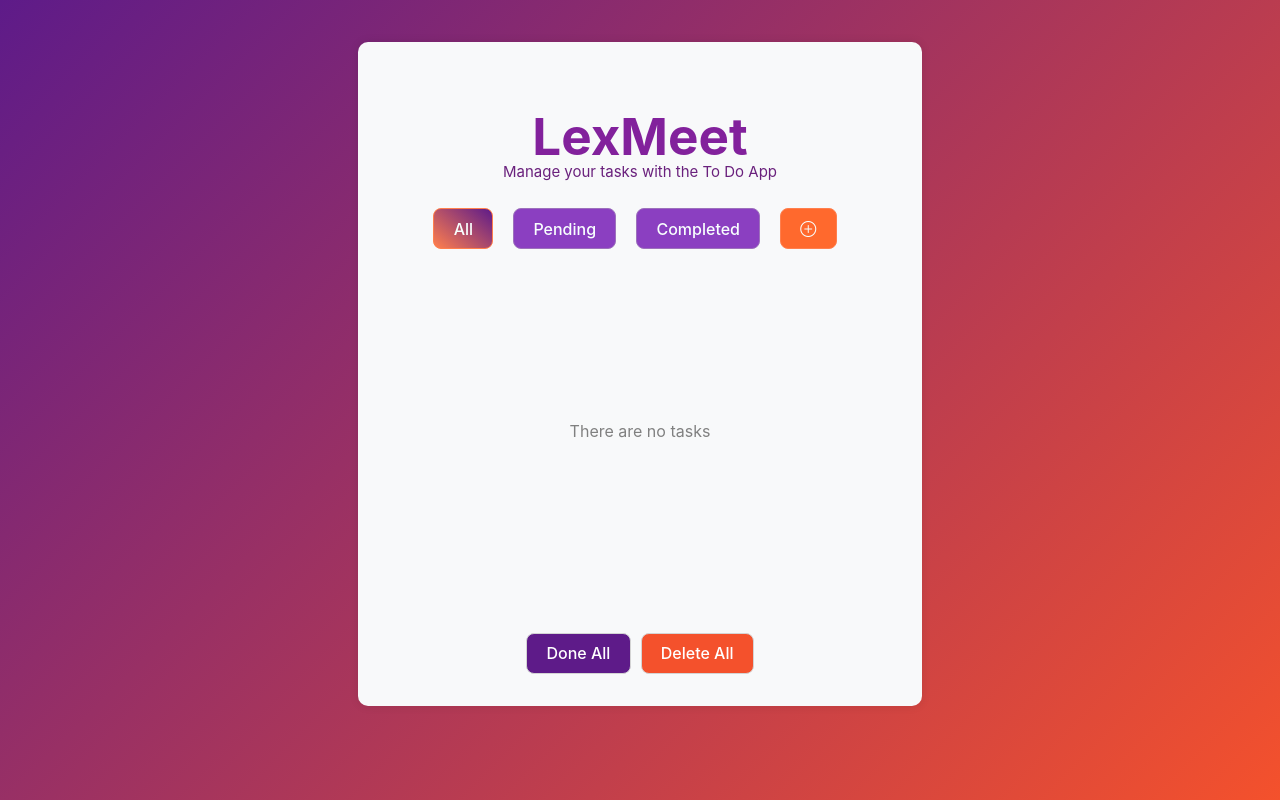
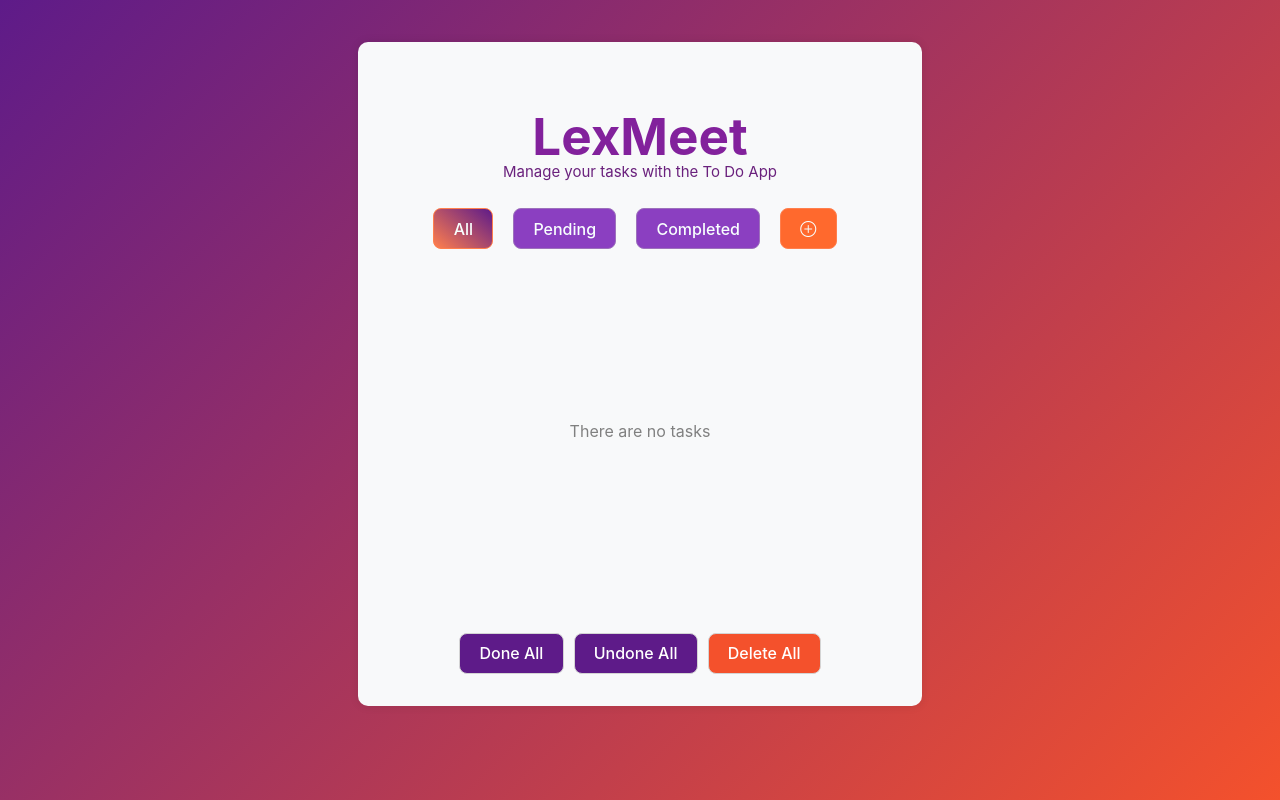
Before and after one commit to kylekrc/todo-app, a React (Vite) app: page / in a window 1280 px wide. Built offline with nearby package versions, Linux system fonts and the light colour scheme.

Commit message:
Undone All button

```diff
--- a/src/App.css
+++ b/src/App.css
@@ -487,6 +487,20 @@ textarea#description, textarea#editDescription {
   border-radius: 8px;
 }
 
+.btn-warning {
+  color: #ffffff;
+  background-color: #5E1B89;
+  border-color: #d4d4d4;
+  border-radius: 8px;
+}
+
+.btn-warning:hover, .btn-warning:focus {
+  color: #ffffff;
+  background: linear-gradient(to right, #F4512C, #5E1B89);
+  border-color: #d4d4d4;
+  border-radius: 8px;
+}
+
 .btn-primary-save {
   background: #5E1B89;
   color: white;
--- a/src/App.jsx
+++ b/src/App.jsx
@@ -18,6 +18,7 @@ function App() {
   const [showDetailsModal, setShowDetailsModal] = useState(false);
   const [showDeleteAllModal, setShowDeleteAllModal] = useState(false);
   const [showDoneAllModal, setShowDoneAllModal] = useState(false);
+  const [showUndoneAllModal, setShowUndoneAllModal] = useState(false);
   const [taskToDelete, setTaskToDelete] = useState(null);
   const [taskToEdit, setTaskToEdit] = useState(null);
   const [actionInProgress, setActionInProgress] = useState(false);
@@ -115,6 +116,11 @@ function App() {
   const handleDoneAll = () => {
     setTodos(todos.map((t) => ({ ...t, done: true })));
     setShowDoneAllModal(false);
+  };
+
+  const handleUndoneAll = () => {
+    setTodos(todos.map((t) => ({ ...t, done: false })));
+    setShowUndoneAllModal(false);
   };
 
   const handleDeleteAll = () => {
@@ -328,6 +334,12 @@ function App() {
             Done All
           </button>
           <button
+            className="btn btn-warning me-2"
+            onClick={() => setShowUndoneAllModal(true)}
+          >
+            Undone All
+          </button>
+          <button
             className="btn btn-danger-delAll"
             onClick={() => setShowDeleteAllModal(true)}
           >
@@ -352,6 +364,27 @@ function App() {
             <div className="modal-footer">
               <button type="button" className="btn btn-secondary-cancel" onClick={() => setShowDoneAllModal(false)}>Cancel</button>
               <button type="button" className="btn btn-success" onClick={handleDoneAll}>Done All</button>
+            </div>
+          </div>
+        </div>
+      )}
+
+      {/* Undone All Confirmation Modal: */}
+      {showUndoneAllModal && (
+        <div className="modal-overlay">
+          <div className="modal-content">
+            <div className="modal-header">
+              <h5 className="modal-title-confirm">Confirm Undone All</h5>
+              <button type="button" className="btn-close" onClick={() => setShowUndoneAllModal(false)}>
+                <i className="bi bi-x-lg"></i>
+              </button>
+            </div>
+            <div className="modal-body">
+              <p>Are you sure you want to mark all tasks as undone?</p>
+            </div>
+            <div className="modal-footer">
+              <button type="button" className="btn btn-secondary-cancel" onClick={() => setShowUndoneAllModal(false)}>Cancel</button>
+              <button type="button" className="btn btn-warning" onClick={handleUndoneAll}>Undone All</button>
             </div>
           </div>
         </div>
```
